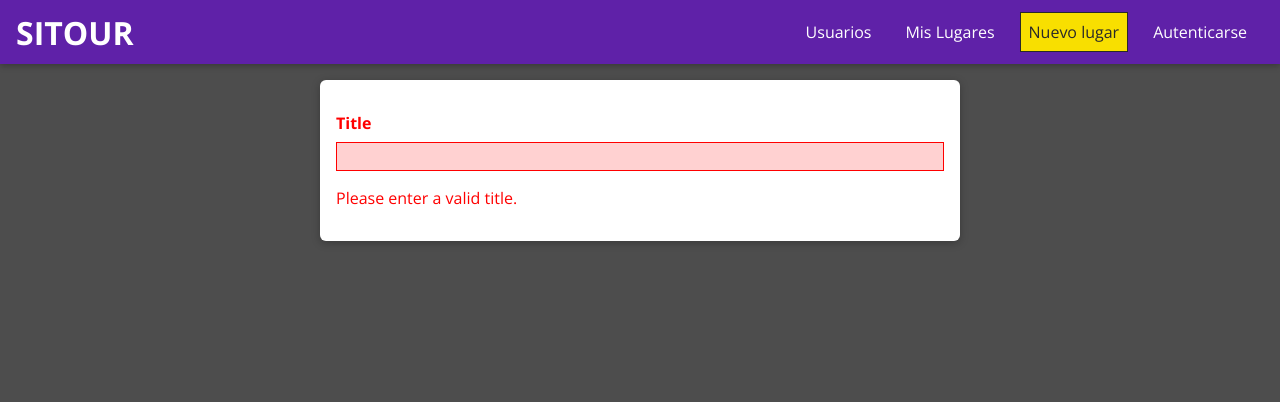
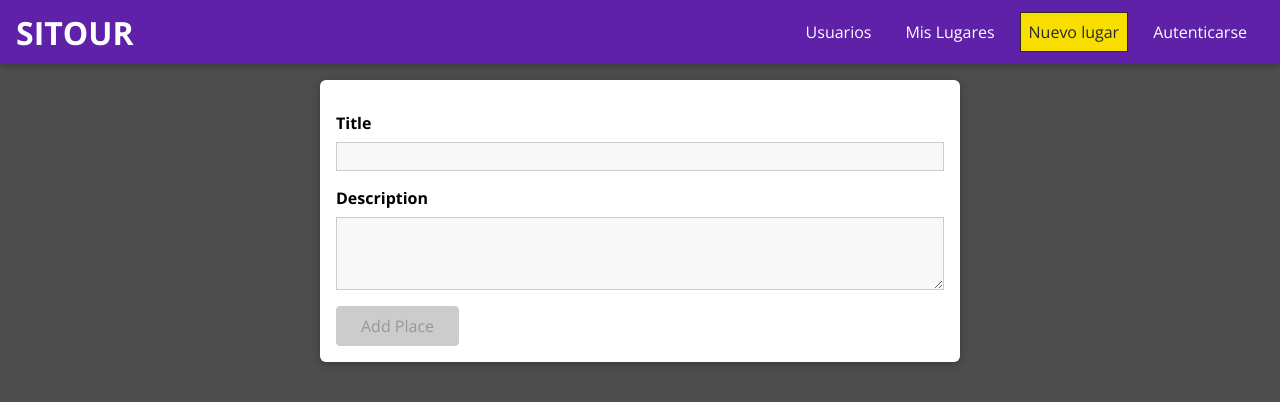
Before and after one commit to luismi930213/mern-course-react, a React (Create React App) app: page /places/new in a window 1280 px wide. Shown: the top 402 px of the page. Built offline with nearby package versions, Linux system fonts and the light colour scheme.

Commit message:
Added validation to the form

```diff
--- a/src/places/pages/NewPlace.js
+++ b/src/places/pages/NewPlace.js
@@ -1,12 +1,71 @@
-import React from 'react';
+import React, { useCallback, useReducer } from 'react';
 
 import Input from '../../shared/FormElements/Input';
+import Button from '../../shared/FormElements/Button';
+import { VALIDATOR_MINLENGTH, VALIDATOR_REQUIRE } from '../../shared/util/validators';
 import './NewPlace.css'
 
+const formReducer = (state, action) => {
+  switch (action.type) {
+    case 'inputChange':
+      let formIsValid = true;
+      for (const inputId in state.inputs) {
+        if (inputId === action.inputId) {
+          formIsValid = formIsValid && action.isValid
+        } else {
+          formIsValid = formIsValid && state.inputs[inputId].isValid
+        }
+      }
+      return {
+        ...state,
+        inputs: {
+          ...state.inputs,
+          [action.inputId]: { value: action.value, isValid: action.isValid },
+        },
+        isValid: formIsValid
+      }
+    default:
+      return state
+  }
+}
+
 const NewPlace = () => {
-  return <form className='place-form'>
-    <Input label='Title' type='text' element='input' errorText='Please enter a valid title.' />
-  </form>
+  const [formState, dispatch] = useReducer(formReducer, {
+    inputs: {
+      title: {
+        value: '',
+        isValid: false
+      },
+      description: {
+        value: '',
+        isValid: false
+      }
+    },
+    isValid: false
+  })
+
+  const inputHandler = useCallback((id, value, isValid) => {
+    dispatch({ type: 'inputChange', inputId: id, value: value, isValid: isValid })
+  }, [])
+
+  return (<form className='place-form'>
+    <Input
+      id='title'
+      label='Title'
+      type='text'
+      validators={[VALIDATOR_REQUIRE()]}
+      element='input'
+      onInput={inputHandler}
+      errorText='Please enter a valid title.' />
+    <Input
+      id='description'
+      label='Description'
+      validators={[VALIDATOR_MINLENGTH(5)]}
+      element='textarea'
+      onInput={inputHandler}
+      errorText='Please enter a valid description.' />
+    <Button type="submit" disabled={!formState.isValid}>Add Place</Button>
+  </form>)
 };
 
 export default NewPlace;
--- a/src/shared/FormElements/Input.js
+++ b/src/shared/FormElements/Input.js
@@ -1,6 +1,7 @@
-import React, { useReducer } from 'react';
+import React, { useReducer, useEffect } from 'react';
 
 import './Input.css'
+import { validate } from '../util/validators'
 
 const inputReducer = (state, action) => {
     switch (action.type) {
@@ -8,7 +9,12 @@
             return {
                 ...state,
                 value: action.val,
-                isValid: true
+                isValid: validate(action.val, action.validators)
+            }
+        case 'onTouch':
+            return {
+                ...state,
+                isTouch: true,
             }
         default:
             return state;
@@ -16,19 +22,37 @@
 }
 
 const Input = props => {
-    const [inputState, dispatch] = useReducer(inputReducer, { value: '' });
+    const [inputState, dispatch] = useReducer(inputReducer, { value: '', isValid: false, isTouch: false });
+    const { id, onInput } = props;
+    const { value, isValid } = inputState;
+
+    useEffect(() => {
+        onInput(id, value, isValid)
+    }, [id, value, isValid, onInput])
 
     const changeHandler = event => {
-        dispatch({ type: 'onChange', val: event.target.value });
+        dispatch({ type: 'onChange', val: event.target.value, validators: props.validators });
     }
 
-    const input = <input id={props.id} type={props.type} placeholder={props.placeholder} onChange={changeHandler} value={inputState.value} />
-    const textarea = <textarea id={props.id} rows={props.rows || 3} onChange={changeHandler} value={inputState.value} />
+    const touchHanders = () => {
+        dispatch({ type: 'onTouch' })
+    }
+
+    const input = <input id={props.id}
+        type={props.type}
+        placeholder={props.placeholder}
+        onChange={changeHandler}
+        onBlur={touchHanders}
+        value={inputState.value} />
+    const textarea = <textarea id={props.id}
+        onBlur={touchHanders}
+        rows={props.rows || 3}
+        onChange={changeHandler} value={inputState.value}></textarea>
     const element = props.element === 'input' ? input : textarea;
-    return <div className={`form-control ${!inputState.isValid && 'form-control--invalid'}`}>
+    return <div className={`form-control ${!inputState.isValid && inputState.isTouch && 'form-control--invalid'}`}>
         <label htmlFor={props.id}>{props.label}</label>
         {element}
-        {!inputState.isValid && <p>{props.errorText}</p>}
+        {!inputState.isValid && inputState.isTouch && <p>{props.errorText}</p>}
     </div>
 }
 
--- /dev/null
+++ b/src/shared/util/validators.js
@@ -0,0 +1,46 @@
+const VALIDATOR_TYPE_REQUIRE = 'REQUIRE';
+const VALIDATOR_TYPE_MINLENGTH = 'MINLENGTH';
+const VALIDATOR_TYPE_MAXLENGTH = 'MAXLENGTH';
+const VALIDATOR_TYPE_MIN = 'MIN';
+const VALIDATOR_TYPE_MAX = 'MAX';
+const VALIDATOR_TYPE_EMAIL = 'EMAIL';
+const VALIDATOR_TYPE_FILE = 'FILE';
+
+export const VALIDATOR_REQUIRE = () => ({ type: VALIDATOR_TYPE_REQUIRE });
+export const VALIDATOR_FILE = () => ({ type: VALIDATOR_TYPE_FILE });
+export const VALIDATOR_MINLENGTH = val => ({
+  type: VALIDATOR_TYPE_MINLENGTH,
+  val: val
+});
+export const VALIDATOR_MAXLENGTH = val => ({
+  type: VALIDATOR_TYPE_MAXLENGTH,
+  val: val
+});
+export const VALIDATOR_MIN = val => ({ type: VALIDATOR_TYPE_MIN, val: val });
+export const VALIDATOR_MAX = val => ({ type: VALIDATOR_TYPE_MAX, val: val });
+export const VALIDATOR_EMAIL = () => ({ type: VALIDATOR_TYPE_EMAIL });
+
+export const validate = (value, validators) => {
+  let isValid = true;
+  for (const validator of validators) {
+    if (validator.type === VALIDATOR_TYPE_REQUIRE) {
+      isValid = isValid && value.trim().length > 0;
+    }
+    if (validator.type === VALIDATOR_TYPE_MINLENGTH) {
+      isValid = isValid && value.trim().length >= validator.val;
+    }
+    if (validator.type === VALIDATOR_TYPE_MAXLENGTH) {
+      isValid = isValid && value.trim().length <= validator.val;
+    }
+    if (validator.type === VALIDATOR_TYPE_MIN) {
+      isValid = isValid && +value >= validator.val;
+    }
+    if (validator.type === VALIDATOR_TYPE_MAX) {
+      isValid = isValid && +value <= validator.val;
+    }
+    if (validator.type === VALIDATOR_TYPE_EMAIL) {
+      isValid = isValid && /^\S+@\S+\.\S+$/.test(value);
+    }
+  }
+  return isValid;
+};
```
